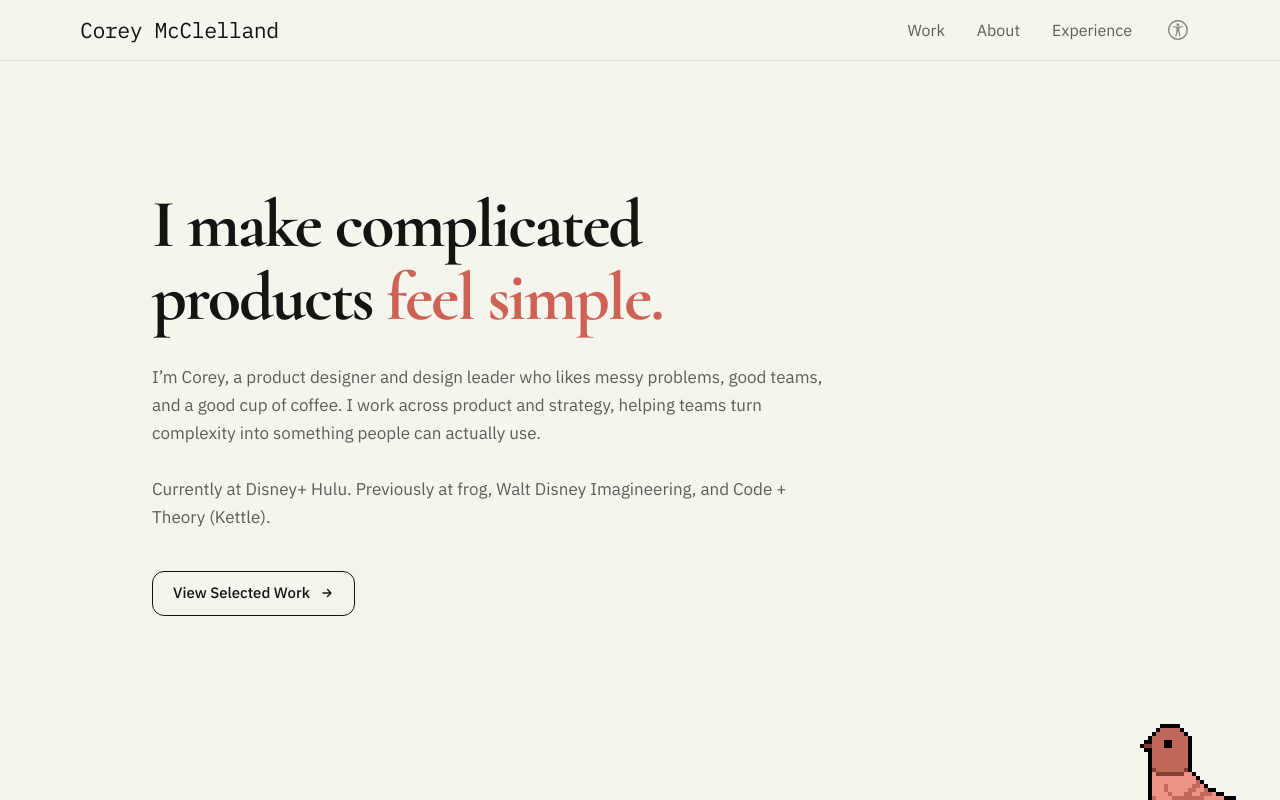
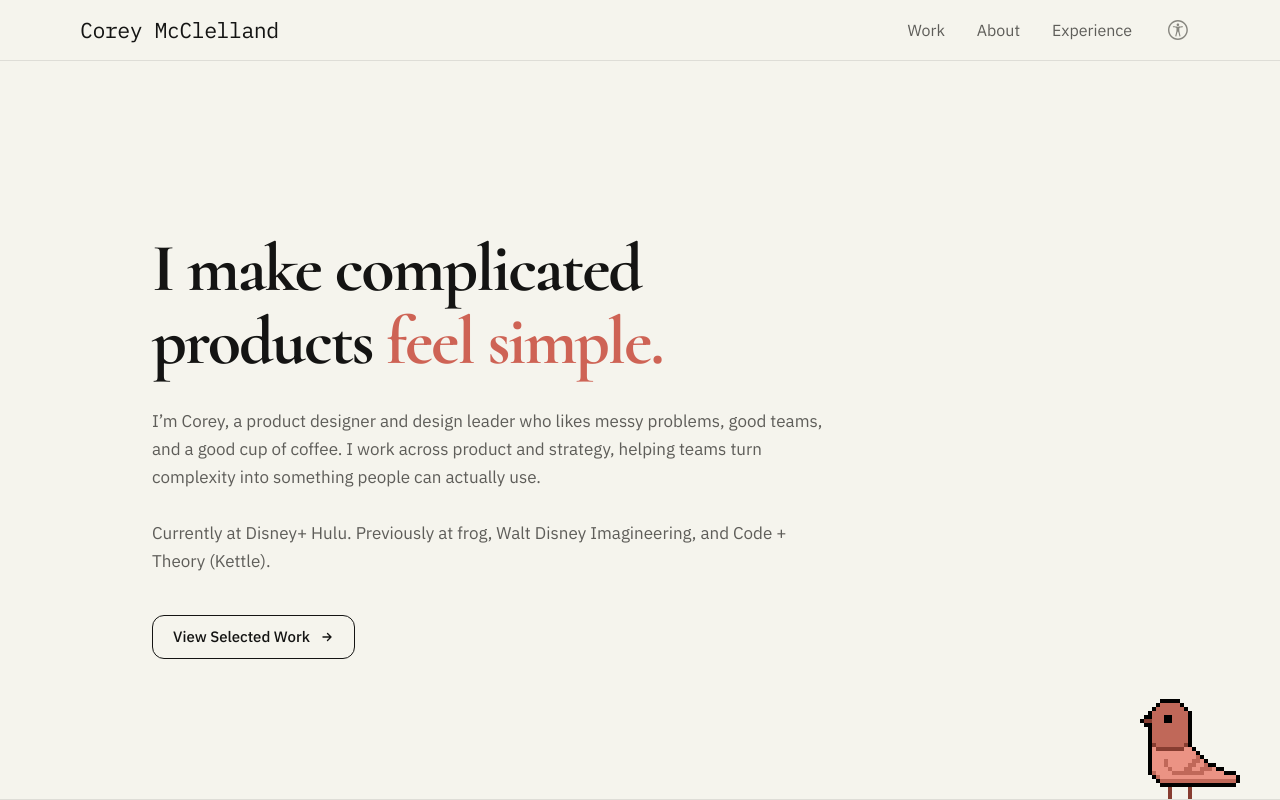
Before and after one commit to coreymcc-design/portfolio, a Next.js app: page / in a window 1280 px wide. Shown: the top 800 px of the page. Built offline with nearby package versions, Linux system fonts and the light colour scheme.

Commit message:
style: reduce hero bottom padding to bring bird closer to content
https://claude.ai/code/session_0166KtDKWUYPwGFXjLwmc3ep

```diff
--- a/components/Hero.tsx
+++ b/components/Hero.tsx
@@ -29,7 +29,7 @@ export function Hero() {
           variants={container}
           initial="hidden"
           animate="show"
-          className="max-w-3xl pt-24 pb-48 md:pt-32 md:pb-52"
+          className="max-w-3xl pt-24 pb-20 md:pt-32 md:pb-24"
         >
           {/* Headline — weight comes from .heading-display (500, matches Cormorant spec) */}
           <motion.h1
```
